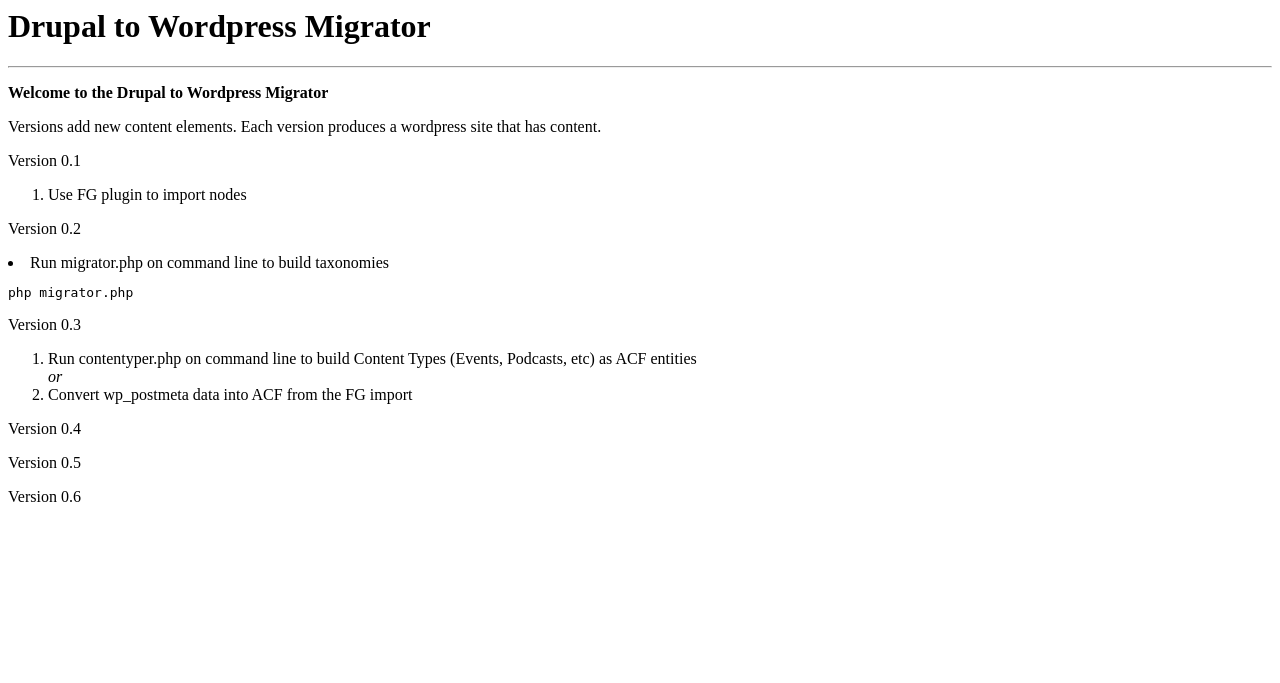
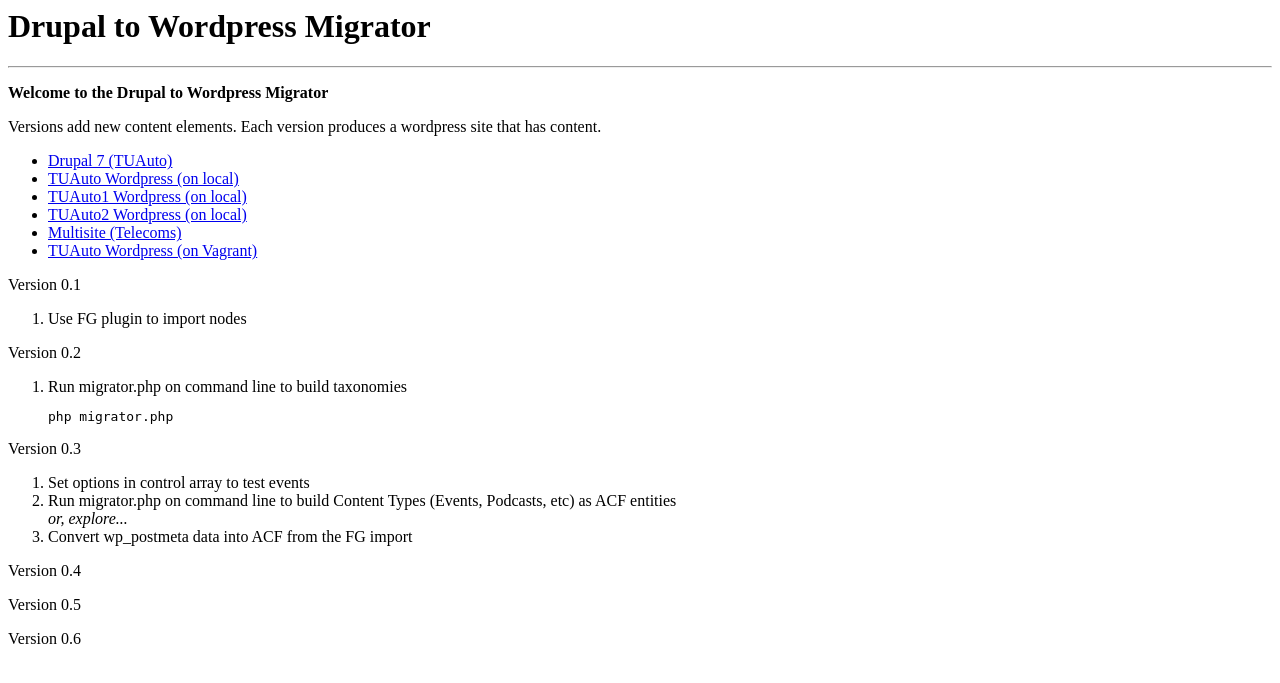
Before and after one commit to nicholasalexander-knect365/drupal-wordpress-migrator, a PHP site: page / in a window 1280 px wide. Shown: the top 683 px of the page. Run offline with PHP 8.4, Linux system fonts and the light colour scheme.

Commit message:
cosmetics and servers

```diff
--- a/DB.class.php
+++ b/DB.class.php
@@ -12,8 +12,8 @@ class DB {
 	public $d7 = [
 		'database' => 'd7telematics',
 		'username' => 'd7telematics',
-    		'password' => 'zMn5LdPej2pbgqWqEjwmFZ7Y',
-    		'host' => 'localhost'
+		'password' => 'zMn5LdPej2pbgqWqEjwmFZ7Y',
+ 		'host' => 'localhost'
 	];
 
 	public $type;
--- a/index.php
+++ b/index.php
@@ -10,22 +10,36 @@
 <p><strong>Welcome to the Drupal to Wordpress Migrator</strong></p>
 
 <p>Versions add new content elements.  Each version produces a wordpress site that has content.</p>
+
+<ul>
+	<li><a href="http://tudrupal.local" target="local2">Drupal 7 (TUAuto)</a></li>
+	<li><a href="http://tuauto.local" target="local">TUAuto Wordpress (on local)</a></li>
+	<li><a href="http://tuwp.local" target="local">TUAuto1 Wordpress (on local)</a></li>
+	<li><a href="http://tuwp2.local" target="local">TUAuto2 Wordpress (on local)</a></li>
+	<li><a href="http://telecoms.local" target="vagrant">Multisite (Telecoms)</a></li>
+	<li><a href="http://tuauto.vagrant" target="vagrant">TUAuto Wordpress (on Vagrant)</a></li>
+</ul>
+
+
 <p>Version 0.1</p>
 <ol>
-<li>Use FG plugin to import nodes</li>
+	<li>Use FG plugin to import nodes</li>
 </ol>
 
 <p>Version 0.2</p>
-<li>Run migrator.php on command line to build taxonomies </li>
-<pre>php migrator.php</pre>
 <ol>
+	<li>Run migrator.php on command line to build taxonomies </li>
+	<pre>php migrator.php</pre>
 </ol>
 
 <p>Version 0.3</p>
 <ol>
-<li>Run contentyper.php on command line to build Content Types (Events, Podcasts, etc) as ACF entities</li>
-<i>or</i>
-<li>Convert wp_postmeta data into ACF from the FG import</li>
+	<li>Set options in control array to test events</li>
+	<li>Run migrator.php on command line to build Content Types (Events, Podcasts, etc) as ACF entities</li>
+
+	<i>or, explore...</i>
+
+	<li>Convert wp_postmeta data into ACF from the FG import</li>
 </ol>
 
 <p>Version 0.4</p>
--- a/migrator.php
+++ b/migrator.php
@@ -5,6 +5,12 @@ require "Events.class.php";
 require "Node.class.php";
 require "Taxonomy.class.php";
 
+/*
+ * while adding new features,
+ * maintain old features:
+ * but turn them on selectively
+ * for testing new features
+ */
 $imports = ['initial' => false,
 			'taxonomy' => false,
 			'events'	=> true
```
